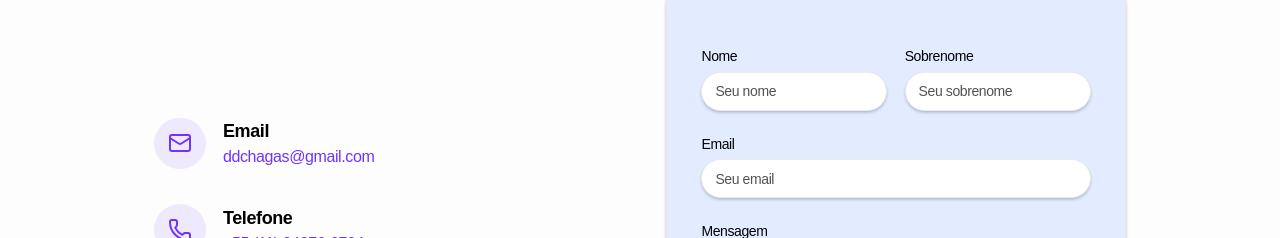
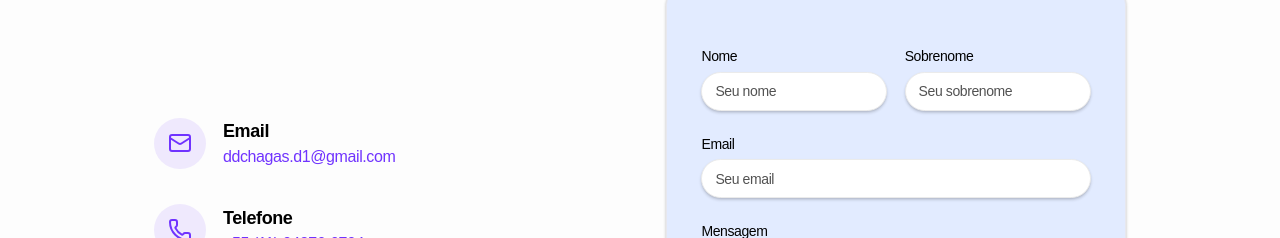
Before and after one commit to davithekid/davithedev, a Next.js app: page / in a window 1280 px wide. Shown: the part 6389-6627 px from the top of the page. Built offline with nearby package versions, Linux system fonts and the light colour scheme.

Commit message:
fix: email correto

```diff
--- a/src/blocks/contact/index.jsx
+++ b/src/blocks/contact/index.jsx
@@ -64,7 +64,7 @@ const Contact02Page = () => {
               <div>
                 <h3 className="font-semibold text-lg">Email</h3>
                 <Link className="text-primary font-medium" href="mailto:ddchagas@gmail.com">
-                  ddchagas@gmail.com
+                  ddchagas.d1@gmail.com
                 </Link>
               </div>
             </div>
```
